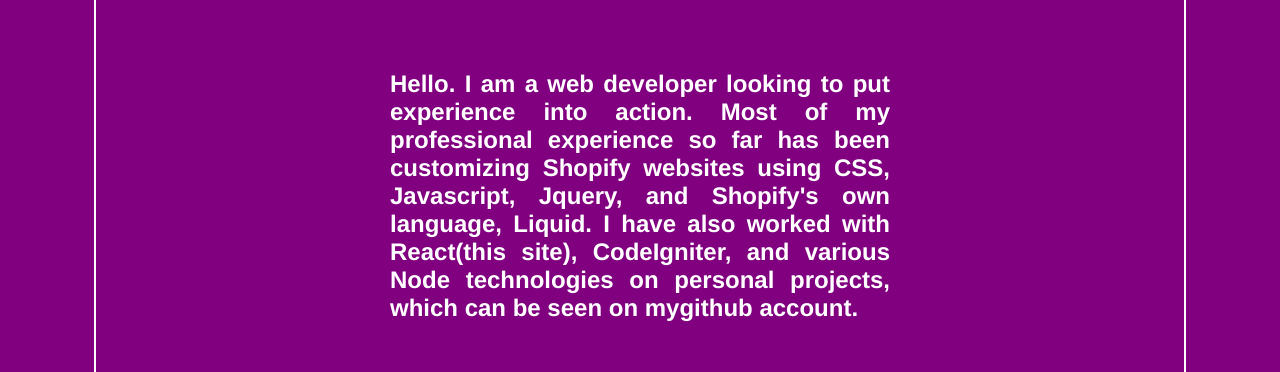
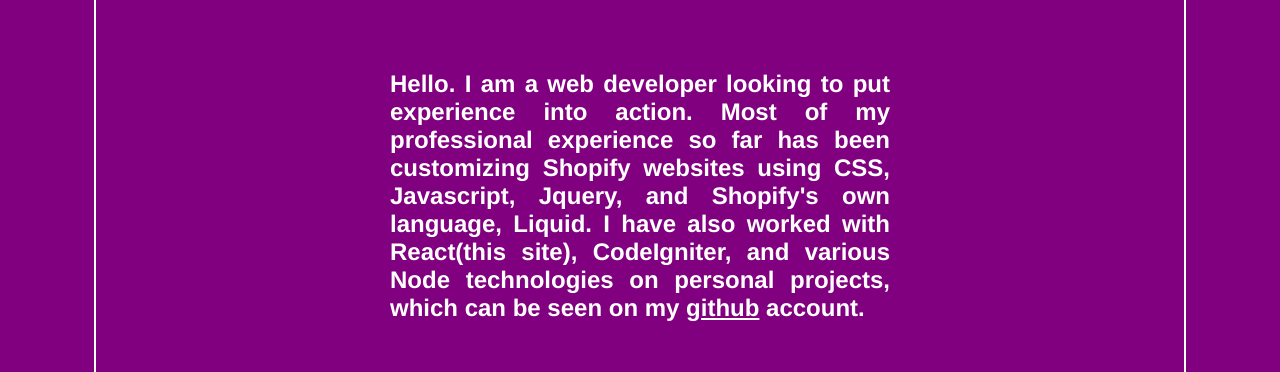
Before and after one commit to dephil29/react-portfolio, a React (Create React App) app: page / in a window 1280 px wide. Shown: the part 266-638 px from the top of the page. Built offline with nearby package versions, Linux system fonts and the light colour scheme.

Commit message:
changed link on home, forum pic, css for content border

```diff
--- a/src/components/Landingpage.js
+++ b/src/components/Landingpage.js
@@ -1,4 +1,8 @@
 import React, { Component } from 'react';
+
+  const link = {
+    textDecoration: 'underline'
+  };
 
 class Info extends Component {
 
@@ -12,8 +16,7 @@
         <h2 className="content-text">Hello. I am a web developer looking to put experience into action.
         Most of my professional experience so far has been customizing Shopify websites using CSS, Javascript, Jquery, and
         Shopify's own language, Liquid. I have also worked with React(this site), CodeIgniter, and various Node technologies
-        on personal projects, which can be seen on my
-        <a href="https://www.github.com/dephil29" rel="noopener noreferrer" target="_blank">github</a> account.</h2>
+        on personal projects, which can be seen on my <a style={link} href="https://www.github.com/dephil29" rel="noopener noreferrer" target="_blank">github</a> account.</h2>
       </div>
     );
   }
--- a/src/components/Projects.js
+++ b/src/components/Projects.js
@@ -5,7 +5,7 @@
 import Little from '../images/mylittleandi.jpg';
 import Vogue from '../images/voguewear.jpg';
 import Ned from '../images/ned.jpg';
-import Forum from '../images/forum.png';
+import Forum from '../images/forum.jpg';
 
 class Projects extends Component {
 
--- a/src/index.css
+++ b/src/index.css
@@ -135,6 +135,7 @@
 
 .content-text{
   max-width: 500px;
+  display: inline-block
 }
 
 @media(max-width: 658px){
```
Also changed, not shown: src/images/forum.jpg (added), src/images/forum.png.
